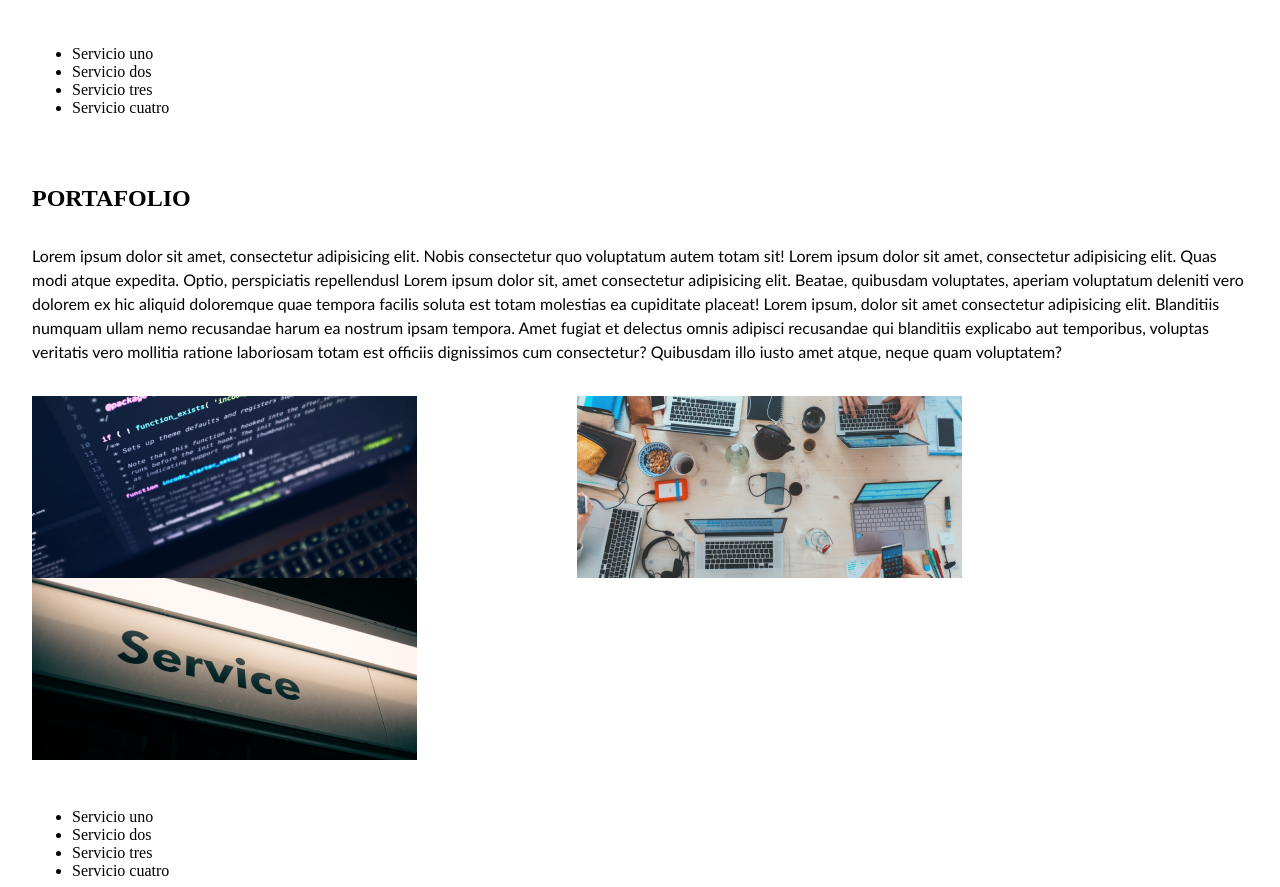
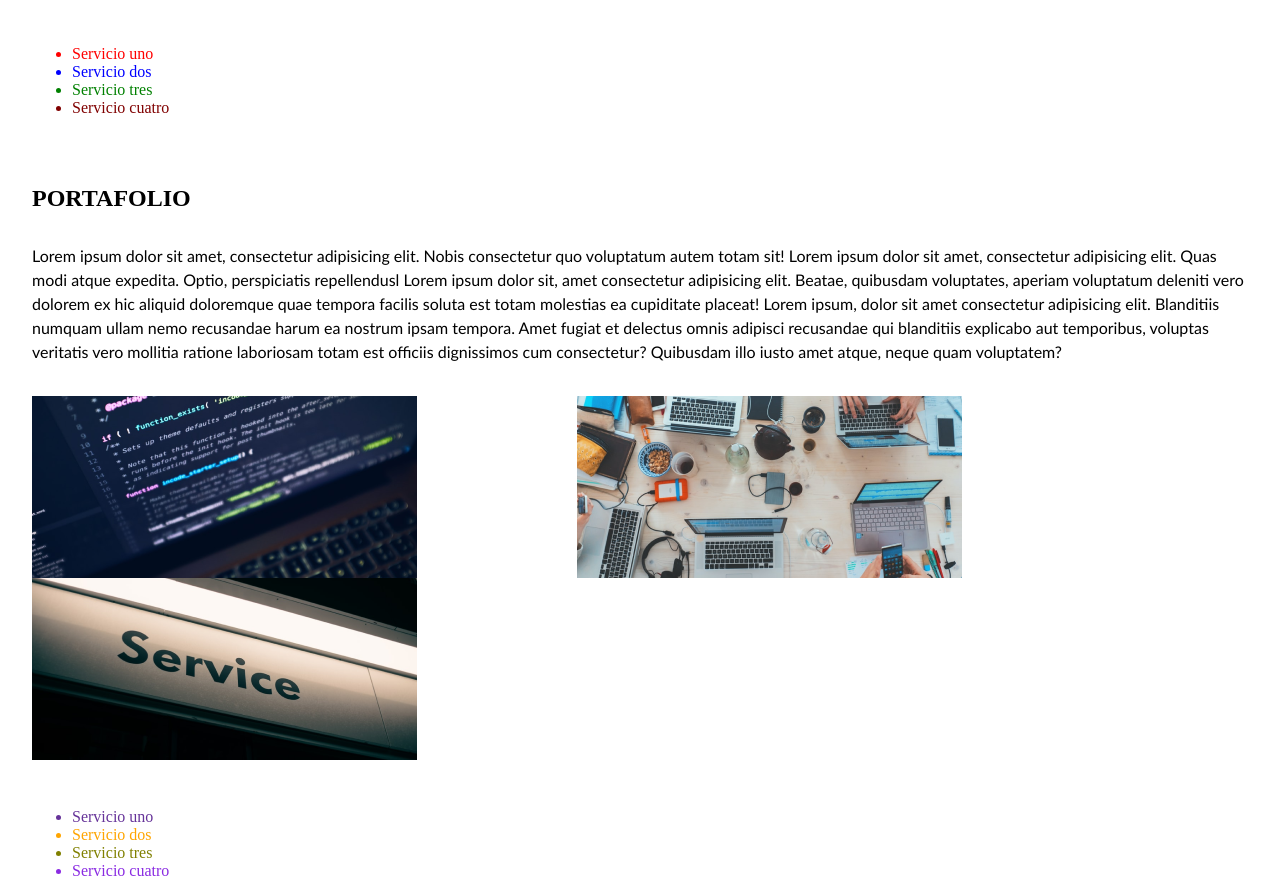
Before and after one commit to Slax2/frontendG18, a plain HTML site: page C4/Practica/index.html in a window 1280 px wide. Shown: the part 1385-2272 px from the top of the page. Drawn offline with Linux system fonts and the light colour scheme.

Commit message:
segundo1

```diff
--- a/C4/Practica/style.css
+++ b/C4/Practica/style.css
@@ -57,11 +57,38 @@ a{
 article{
     padding-bottom: 2rem;
 }
-
 .article__contato_form{
     display: flex;
     flex-direction: column;
 }
+
+.article__servicios__ul li:nth-child(1){
+    color: red;
+}
+.article__servicios__ul li:nth-child(2){
+    color: blue;
+}
+.article__servicios__ul li:nth-child(3){
+    color:green;
+}
+.article__servicios__ul li:nth-child(4){
+    color: maroon;
+}
+
+
+.article__portafolio__ul li:nth-child(1){
+    color: rebeccapurple;
+}
+.article__portafolio__ul li:nth-child(2){
+    color: orange;
+}
+.article__portafolio__ul li:nth-child(3){
+    color: olive;
+}
+.article__portafolio__ul li:nth-child(4){
+    color: blueviolet;
+}
+
 .contacto__form__nombre{
     margin-bottom: 1rem;
 }
```
